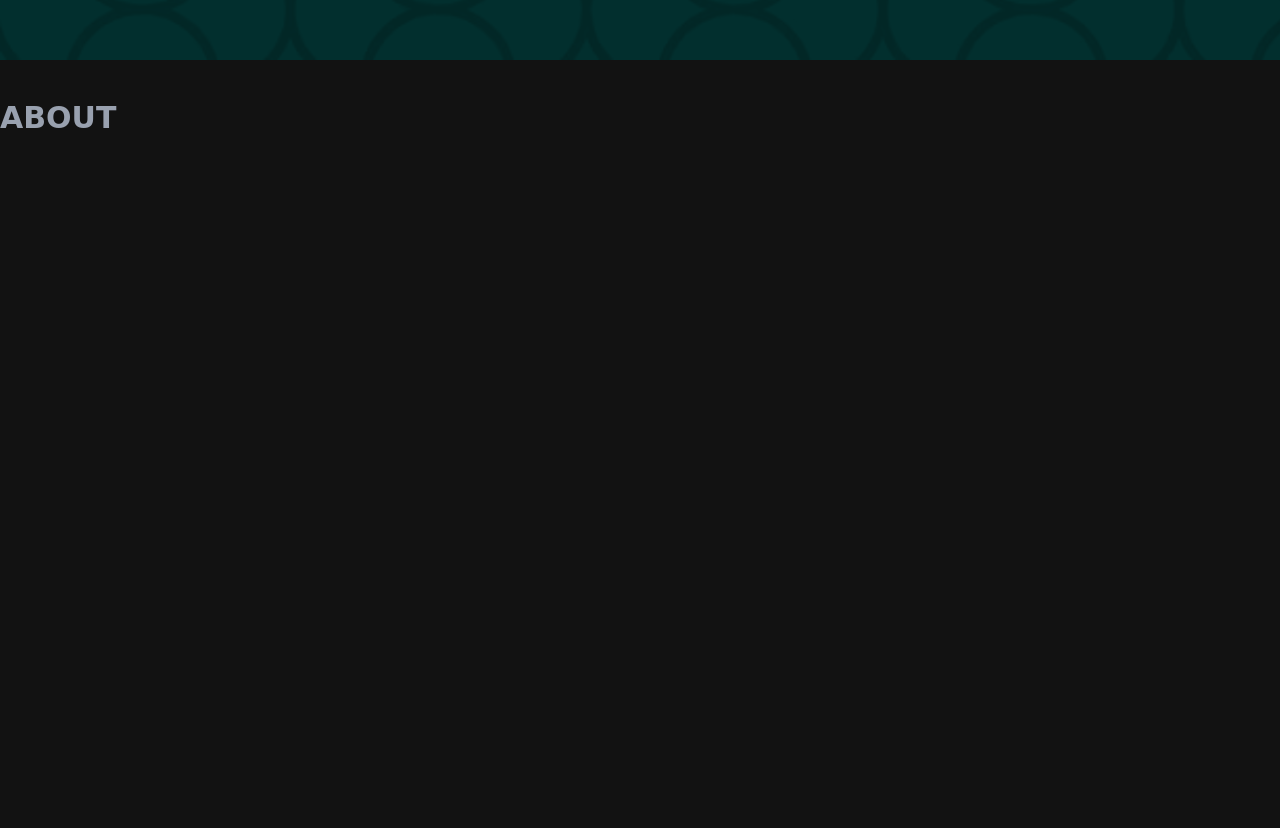
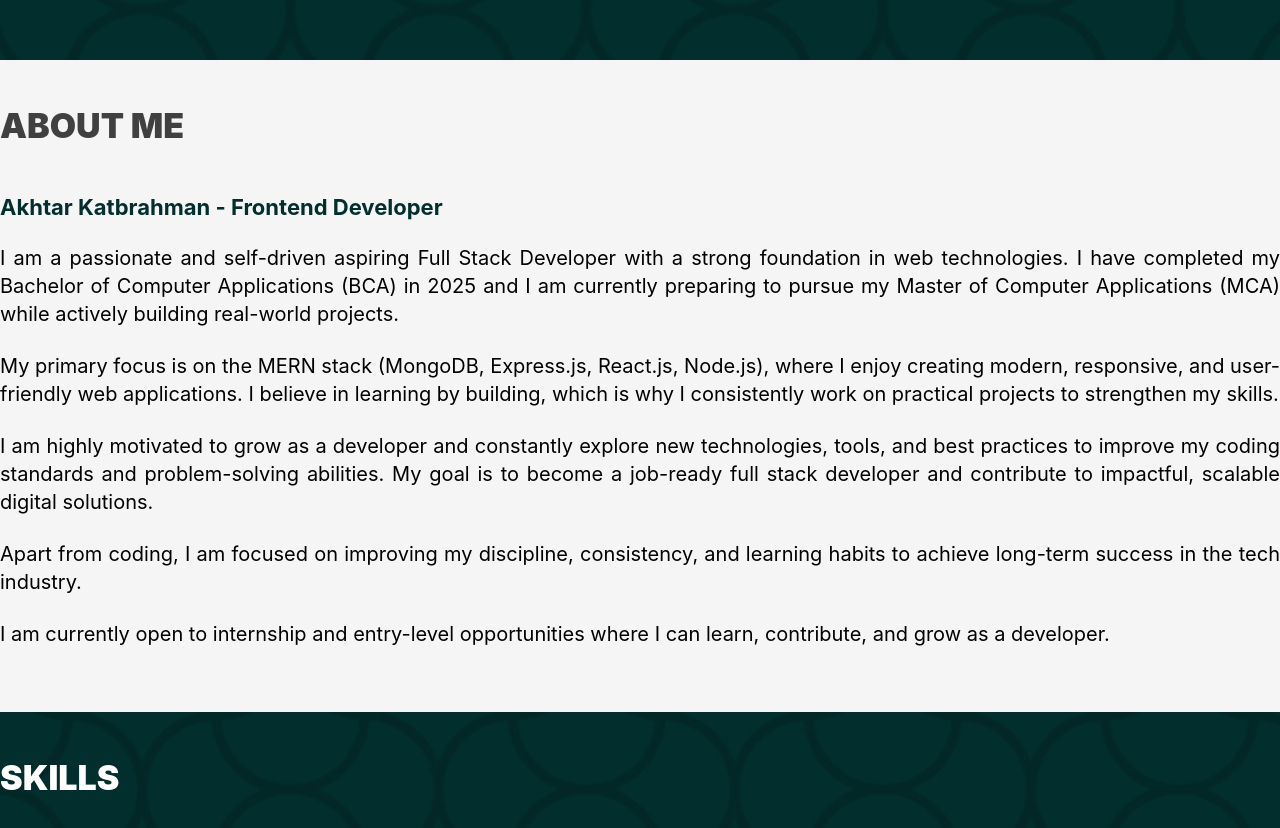
Before and after one commit to akhtarkatbrahman/practice-portfolio, a website built with Vite: page index.html in a window 1280 px wide. Shown: the part 808-1636 px from the top of the page. Before the commit the page ends 984 px from the top, so only its background shows below. Built offline with nearby package versions, Linux system fonts and the light colour scheme.

Commit message:
added more sections

```diff
--- a/index.html
+++ b/index.html
@@ -108,16 +108,74 @@
               </div>
             </div>
           </div>
+          <div class="about bg-neutral-100" id="about">
+            <div class="about-child mx-auto container py-10">
+              <div class="about-head">
+                <h2
+                  class="uppercase font-['Segoe UI', Tahoma, Geneva, Verdana, sans-serif] text-[34px] font-black text-neutral-700 mb-10"
+                >
+                  About me
+                </h2>
+              </div>
+              <div class="about-name">
+                <p class="text-teal-950 font-bold my-5 text-[22px] capitalize">
+                  Akhtar Katbrahman - Frontend Developer
+                </p>
+              </div>
+              <div class="about-content">
+                <p class="text-xl text-black text-justify">
+                  I am a passionate and self-driven aspiring Full Stack
+                  Developer with a strong foundation in web technologies. I have
+                  completed my Bachelor of Computer Applications (BCA) in 2025
+                  and I am currently preparing to pursue my Master of Computer
+                  Applications (MCA) while actively building real-world
+                  projects.
+                </p>
+                <br />
+                <p class="text-xl text-black text-justify">
+                  My primary focus is on the MERN stack (MongoDB, Express.js,
+                  React.js, Node.js), where I enjoy creating modern, responsive,
+                  and user-friendly web applications. I believe in learning by
+                  building, which is why I consistently work on practical
+                  projects to strengthen my skills.
+                </p>
+                <br />
+                <p class="text-xl text-black text-justify">
+                  I am highly motivated to grow as a developer and constantly
+                  explore new technologies, tools, and best practices to improve
+                  my coding standards and problem-solving abilities. My goal is
+                  to become a job-ready full stack developer and contribute to
+                  impactful, scalable digital solutions.
+                </p>
+                <br />
+                <p class="text-xl text-black text-justify">
+                  Apart from coding, I am focused on improving my discipline,
+                  consistency, and learning habits to achieve long-term success
+                  in the tech industry.
+                </p>
+                <br />
+                <p class="text-xl text-black text-justify">
+                  I am currently open to internship and entry-level
+                  opportunities where I can learn, contribute, and grow as a
+                  developer.
+                </p>
+                <br />
+              </div>
+            </div>
+          </div>
           <div
-            class="about container flex items-center justify-between mx-auto my-10"
-            id="about"
+            class="skills bg-[url('/images/bg-design.avif')] w-full bg-no-repeat bg-cover bg-blend-multiply bg-teal-950 h-217 max-sm:h-250"
+            id="skills"
           >
-            <div class="about-content">
-              <h2
-                class="uppercase font-[cursive] text-3xl font-bold text-gray-400"
-              >
-                About
-              </h2>
+            <div class="skills-child mx-auto container py-10">
+              <div class="skills-head">
+                <h2
+                  class="uppercase font-['Segoe UI', Tahoma, Geneva, Verdana, sans-serif] text-[34px] font-black text-white mb-10"
+                >
+                  Skills
+                </h2>
+              </div>
+              <div class="skills-content"></div>
             </div>
           </div>
         </div>
```
